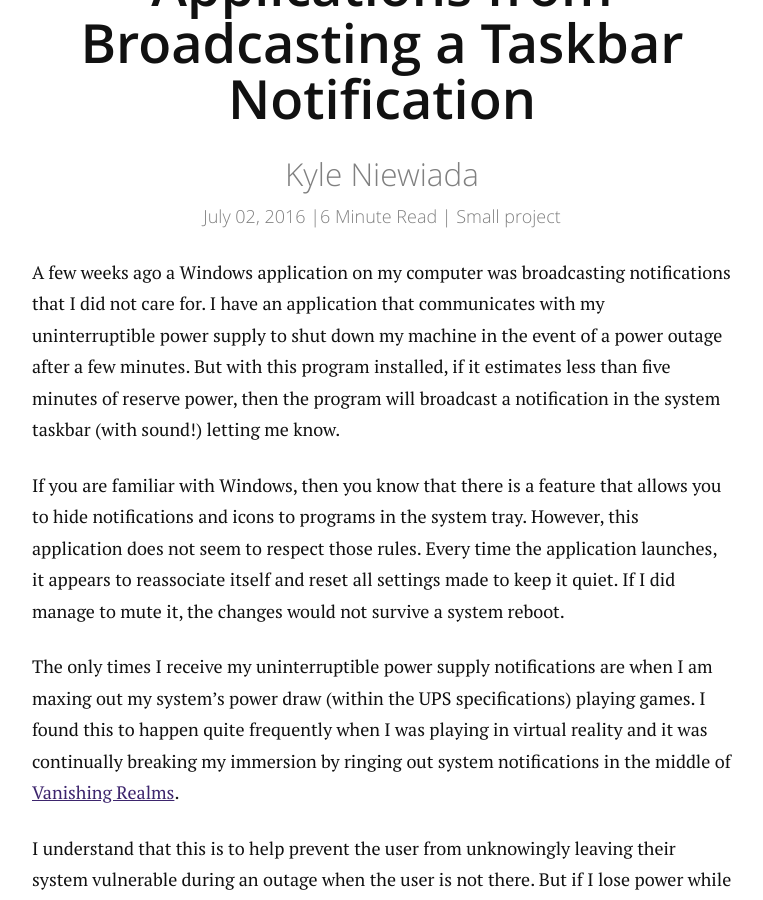
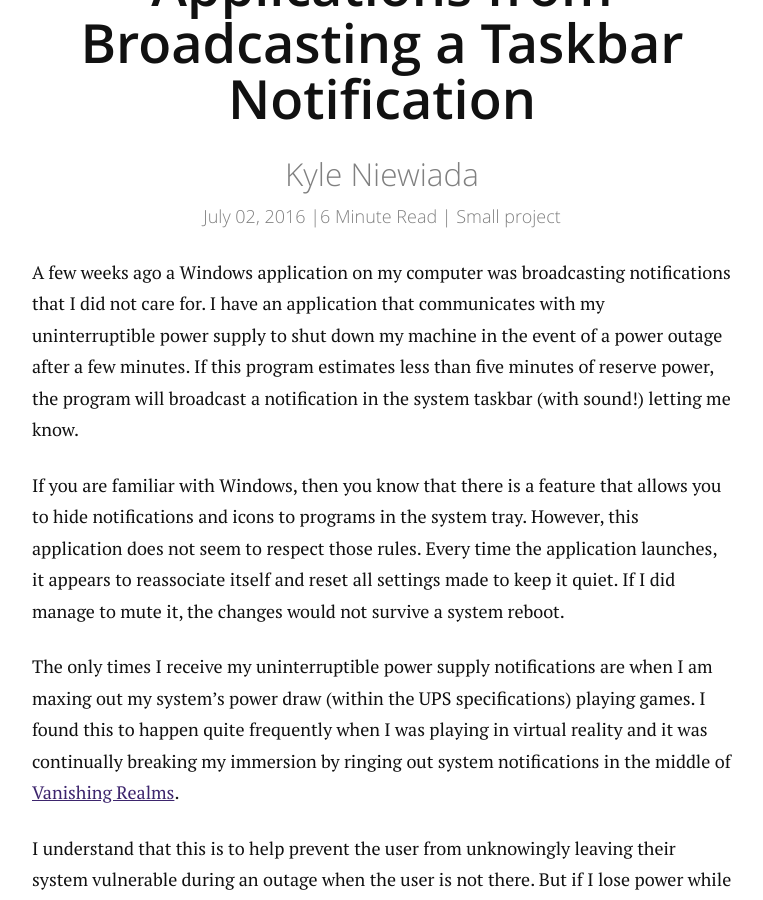
Before and after one commit to aav7fl/website-legacy, a Jekyll site: the page built from _posts/2016-07-02-preventing-windows-application-notifications.md, in a window 1280 px wide and 900 px high, scrolled down 761 px. Shown: the whole window, without its empty margins (258-1021 px from the left). Built offline with Jekyll 4.4.1, drawn with Linux system fonts in a browser that asks for light colours; comment, search, counter and statistics services are not loaded.

Commit message:
Update 2016-07-02-preventing-windows-application-notifications.md

```diff
--- a/_posts/2016-07-02-preventing-windows-application-notifications.md
+++ b/_posts/2016-07-02-preventing-windows-application-notifications.md
@@ -11,7 +11,7 @@ tag: "small project"
 meta: "Using the Windows 10 registry editor to remove or mute application notifications in the system taskbar that will not stay hidden after a reboot."
 ---
 
-A few weeks ago a Windows application on my computer was broadcasting notifications that I did not care for. I have an application that communicates with my uninterruptible power supply to shut down my machine in the event of a power outage after a few minutes. But with this program installed, if it estimates less than five minutes of reserve power, then the program will broadcast a notification in the system taskbar (with sound!) letting me know.
+A few weeks ago a Windows application on my computer was broadcasting notifications that I did not care for. I have an application that communicates with my uninterruptible power supply to shut down my machine in the event of a power outage after a few minutes. If this program estimates less than five minutes of reserve power, the program will broadcast a notification in the system taskbar (with sound!) letting me know.
 
 If you are familiar with Windows, then you know that there is a feature that allows you to hide notifications and icons to programs in the system tray. However, this application does not seem to respect those rules. Every time the application launches, it appears to reassociate itself and reset all settings made to keep it quiet. If I did manage to mute it, the changes would not survive a system reboot.
 
```
